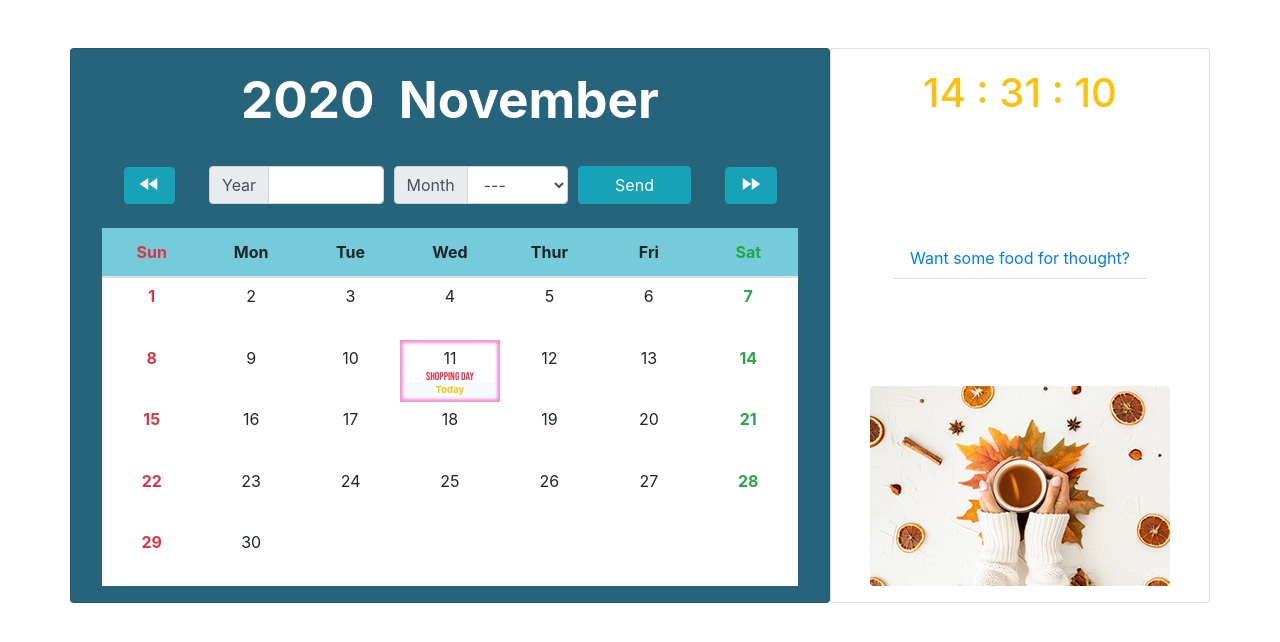
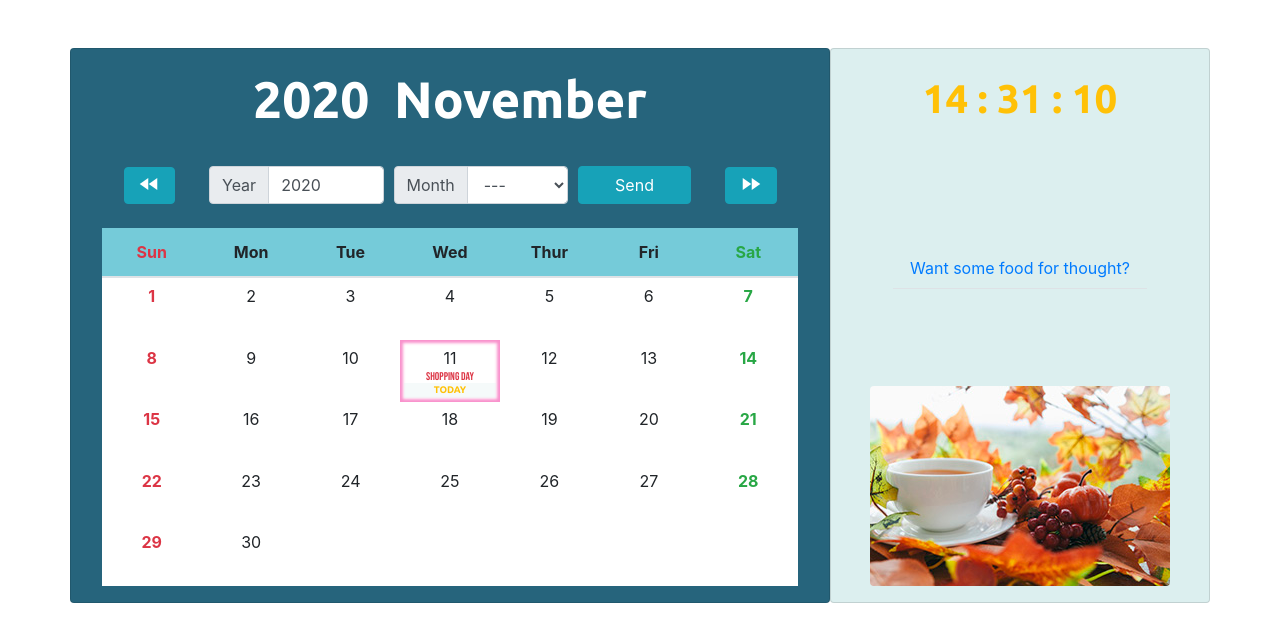
Before and after one commit to MissPigHead/perpetual_calendar-MissPigHead, a PHP site: page /calendar_v2.php in a window 1280 px wide. Shown: the top 642 px of the page. Run offline with PHP 8.4, Linux system fonts and the light colour scheme; data that the repository does not hold is empty.

Commit message:
link to google fonts, fix some typo issue

```diff
--- a/calendar_v2.php
+++ b/calendar_v2.php
@@ -5,8 +5,9 @@
     <meta name="viewport" content="width=device-width, initial-scale=1.0">
     <title>Perpetual Calendar</title>
     <link href="https://fonts.googleapis.com/icon?family=Material+Icons" rel="stylesheet">
-    <link href="https://fonts.googleapis.com/css2?family=Bebas+Neue&display=swap" rel="stylesheet">
-
+    <link href="https://fonts.googleapis.com/css2?family=Bebas+Neue&family=Ubuntu:wght@700&display=swap" rel="stylesheet">
+    <!-- <link href="https://fonts.googleapis.com/css2?family=Staatliches&display=swap" rel="stylesheet"> -->
+    <link href="https://fonts.googleapis.com/css2?family=Roboto&display=swap" rel="stylesheet">
 
 
     <link rel="stylesheet" href="https://cdn.jsdelivr.net/npm/bootstrap@4.5.3/dist/css/bootstrap.min.css">
@@ -21,25 +22,21 @@
             document.getElementById('Time').innerHTML = hr+' : '+min+' : '+sec;
         　  setTimeout('ShowTime()',1000);
             }
-    </script>
-
+        </script>
     <style>
-      /* body{
-        font-family: 'Tangerine', serif;
-
-        } */
-
-
         table{
             width: 100%;
             table-layout: fixed;
             border-spacing: 0;
         }
         .h1XL{
-            text-align: center;
+            font-family: 'Ubuntu', sans-serif;
             font-size: 3.2rem;
-            font-weight: 700;
             color: #fff;
+        }
+        .clock{
+            font-family: 'Ubuntu', sans-serif;
+            font-size: 2.5rem;
         }
         .btn-icon-cus{
             font-size: 2rem;
@@ -80,18 +77,9 @@
             box-shadow: none;
             position: absolute;
             margin:0 auto;
-            /* display: flex;
-            flex-wrap: wrap;
-            justify-content: center;
-            align-items: center;    */
             z-index: 1;
         }
-        .bgMainBlock{
-            background: #26647C;
-        }
-        .bgSecBlock{
-            background: #fafafa;
-        }
+
         .holidayName{
             font-family: 'Bebas Neue', cursive;
             font-size:0.7rem;
@@ -101,13 +89,19 @@
             margin-bottom:0;
         }
         .divToday{
+            font-family: 'Ubuntu', sans-serif;
             color: #ffc107;
             font-size: 0.6rem;
             font-weight: 700;
             background: rgba(220, 239, 239,30%);
             padding: none;
         }
-
+        .bgMainBlock{
+            background: #26647C;
+        }
+        .bgSecBlock{
+            background: rgb(220, 239, 239);
+        }
 
         @media(max-width: 575.98px) {
             .table th, .table td{
@@ -119,10 +113,19 @@
             }
             td.tdHolidays{
             padding: 0.25rem 0.25rem 0 0.25rem;
-        }
+            }
             .holidayName{
             font-size:0.5rem;
             line-height:0.65rem;
+            }
+            .h1XL{
+            font-family: 'Ubuntu', sans-serif;
+            font-size: 2.8rem;
+            color: #fff;
+            }
+            .clock{
+            font-family: 'Ubuntu', sans-serif;
+            font-size: 2.2rem;
             }
 
         }
@@ -130,13 +133,6 @@
         }
         @media (min-width: 992px) and (max-width: 1199.98px) {
         }
-
-        /* .inputHere::after:hover{   這段不會寫......
-            content: 'please input';
-            color: #f00;
-            position: relative;
-            float: right;
-        } */
     </style>
 </head>
 <body onload="ShowTime()">
@@ -163,7 +159,7 @@
                                     <div class="input-group-prepend">
                                         <span class="input-group-text">Year</span>
                                     </div><span class="inputHere"></span>
-                                    <input type="text" class="form-control" name="Yr">
+                                    <input type="number" min="0" max="10000" class="form-control" name="Yr" value="<?= $calYr;?>">
                                 </div>
                                 <div class="input-group order-2 order-md-3 col-12 col-md-3 my-2">
                                     <div class="input-group-prepend">
@@ -220,7 +216,6 @@
                                 </div>
                             </div>
                         </form>
-
                     <div class="m-md-3">
                         <table class="table">
                             <thead>
@@ -237,7 +232,7 @@
                             <tbody class="table bg-white">
                                 <?php
 /*without Mother's Day*/            $holidays=[
-                                        '1-1' => 'Happy New Year',
+                                        '1-1' => 'Happy New Year!',
                                         '2-14' => 'Valentine\'s Day',
                                         '3-8' => 'Women\'s Day',
                                         '4-11' => 'Pet Day',
@@ -273,7 +268,7 @@
                                                 $tdHolidays="tdHolidays";
                                             } // only for Mother's Day
 /*if() for Today*/                          if($calDate==date('d') && $calMn==date('m') && $calYr==date('Y')){
-                                                $calToday="<div class='divToday'>Today</div>";
+                                                $calToday="<div class='divToday'>TODAY</div>";
                                                 $tdToday="tdToday";
                                             }
 /*start to print table tbody*/              if (($i==0 && $j<$firstWkDy) ||($i==ceil(($calDys+$firstWkDy-7)/7) && $j>$endWkDy)) {
@@ -301,12 +296,12 @@
                         </table>
                     </div>
                 </div>
-                <div class="card-body order-1">
+                <div class="card-body order-1 text-center">
                     <h1 class="h1XL"><?=$calYr.'&nbsp;&nbsp;'.$calMnF?></h1>
                 </div>
             </div>
-            <div class="card bgSecBloack col-12 col-lg-4 order-1 order-lg-2 align-self-stretch d-flex justify-content-between align-items-center">
-                <h1 class="card-body text-warning"  id="Time"></h1>
+            <div class="card bgSecBlock col-12 col-lg-4 order-1 order-lg-2 align-self-stretch d-flex justify-content-between align-items-center">
+                <p class="card-body text-warning clock"  id="Time"></p>
                 <div class="card-body text-info">
                     <div class="nav nav-tabs" id="myTab" role="tablist">
                         <div class="nav-item" role="presentation">
@@ -335,9 +330,7 @@
                         </div>
                     </div>
                 </div>
-                <?php
-                    $pic=str_pad($calMn, 2, '0', STR_PAD_LEFT).'-'.strval(rand(1,2));
-                    ?>
+                <?php $pic=str_pad($calMn, 2, '0', STR_PAD_LEFT).'-'.strval(rand(1,3)); ?>
                 <img src="300x200/<?=$pic;?>.jpg" class="rounded m-3 d-none d-lg-block">
             </div>
         </div>
```
